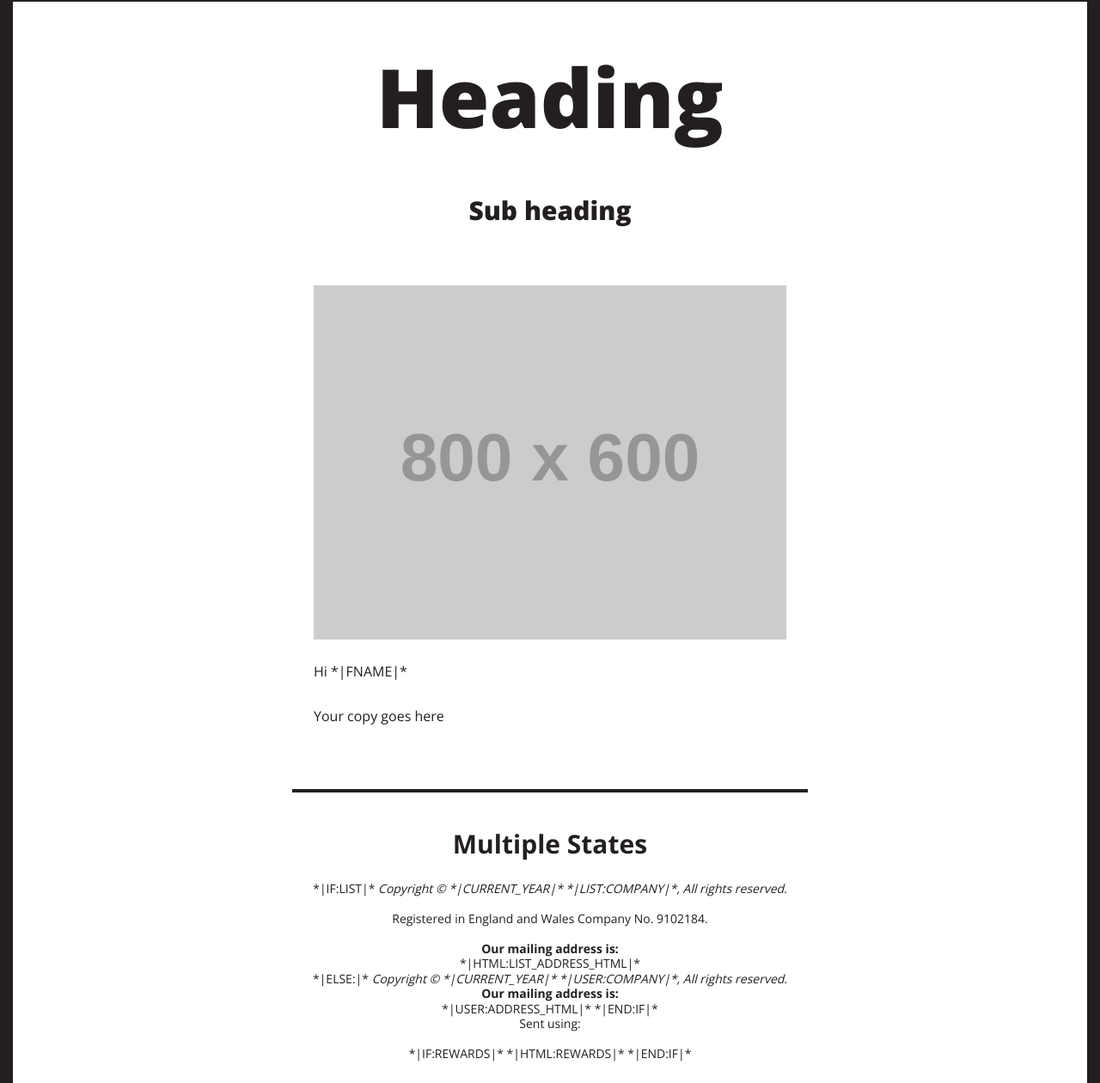
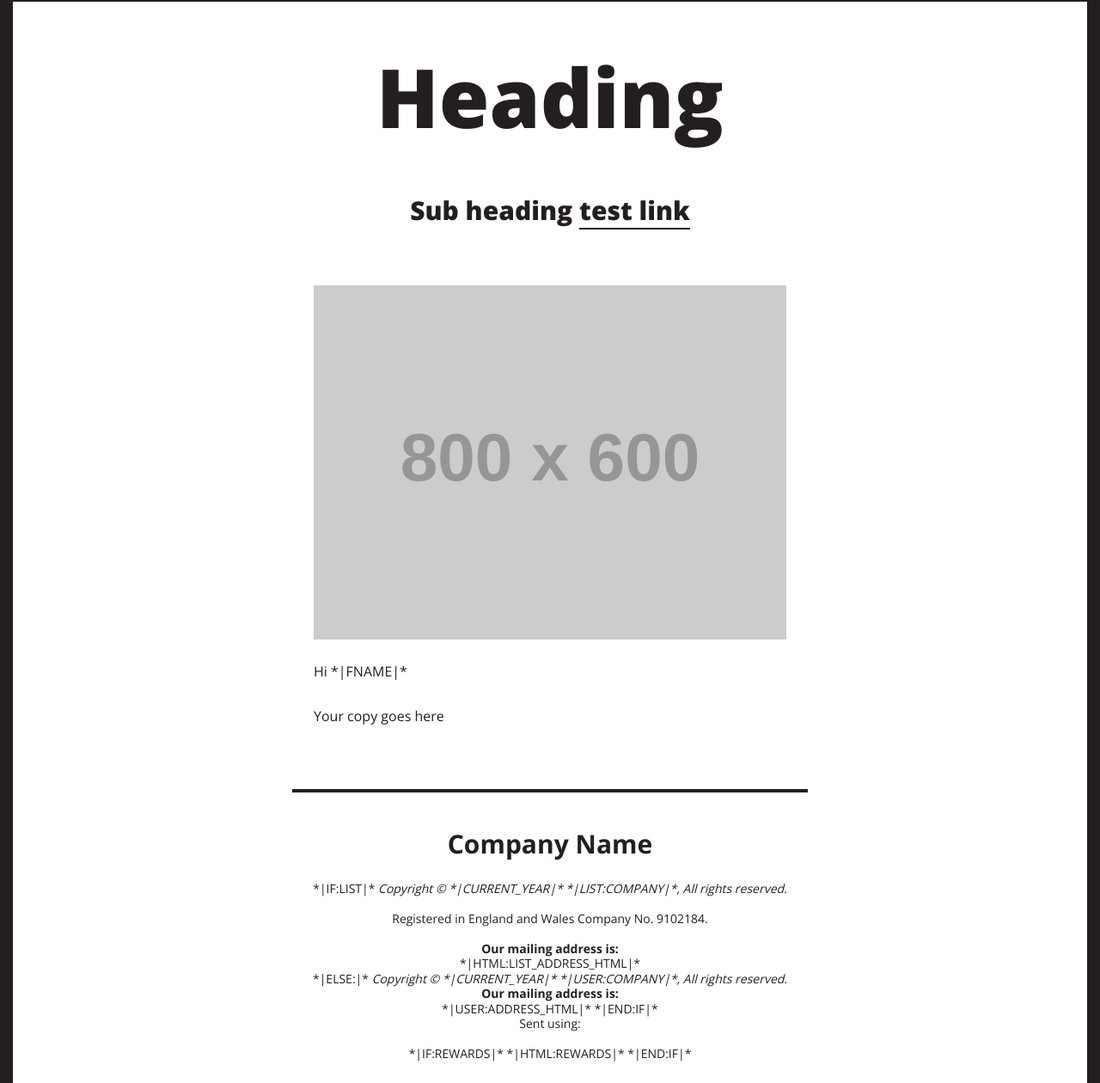
Before and after one commit to multiple-states/menu, a plain HTML site: page index.html in a window 1280 px wide. Shown: the part 13-1273 px from the top of the page at 86% size. Drawn offline with nearby package versions, Linux system fonts and the light colour scheme; placeholder pictures from the web are drawn by us.

Commit message:
fix styling for a links in header

```diff
--- a/index.html
+++ b/index.html
@@ -138,6 +138,9 @@
     font-weight: 800;
     text-align: center;
   }
+  .header-subtext a {
+    font-weight: 800;
+  }
   .header-content {
     line-height: 100%;
     text-align: center;
@@ -230,7 +233,7 @@
 	                  <tr>
 	                    <td class="header-content">
 	                    	<h1 class="header-text" mc:edit="std_preheader_content">Heading</h1>
-                        <h2 class="header-subtext" mc:edit="std_subheader_content">Sub heading</h2>
+                        <h2 class="header-subtext" mc:edit="std_subheader_content">Sub heading <a href="#">test link</a></h2>
 	                    </td>
 	                  </tr>
 	                  <tr>
@@ -288,7 +291,7 @@
                     <tr>
                       <td valign="top">
                         <div mc:edit="std_footer">
-                            <h2 class="logo-text">Multiple States</h2>
+                            <h2 class="logo-text">Company Name</h2>
                             <br />
                             *|IF:LIST|*
                             <em>Copyright &copy; *|CURRENT_YEAR|* *|LIST:COMPANY|*, All rights reserved.</em>
```
